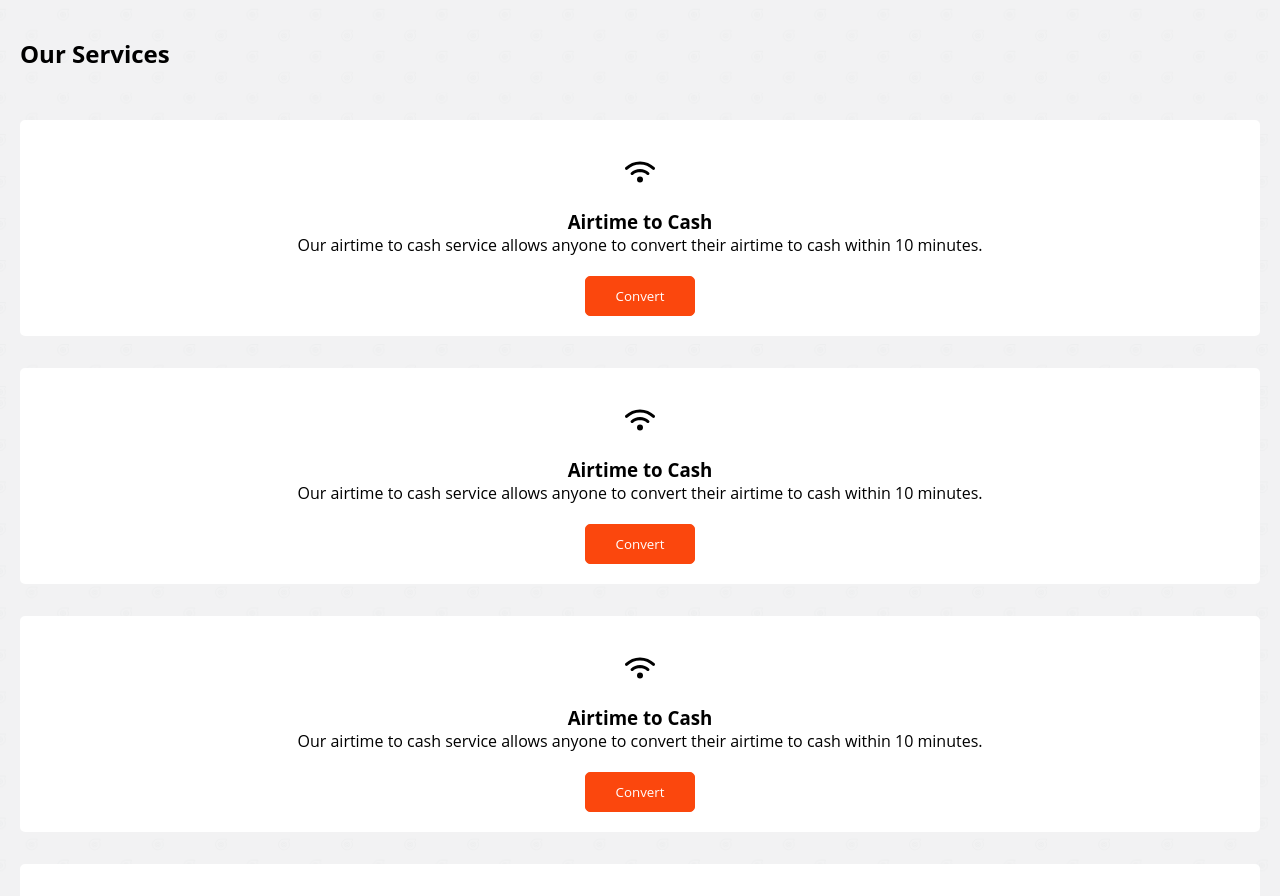
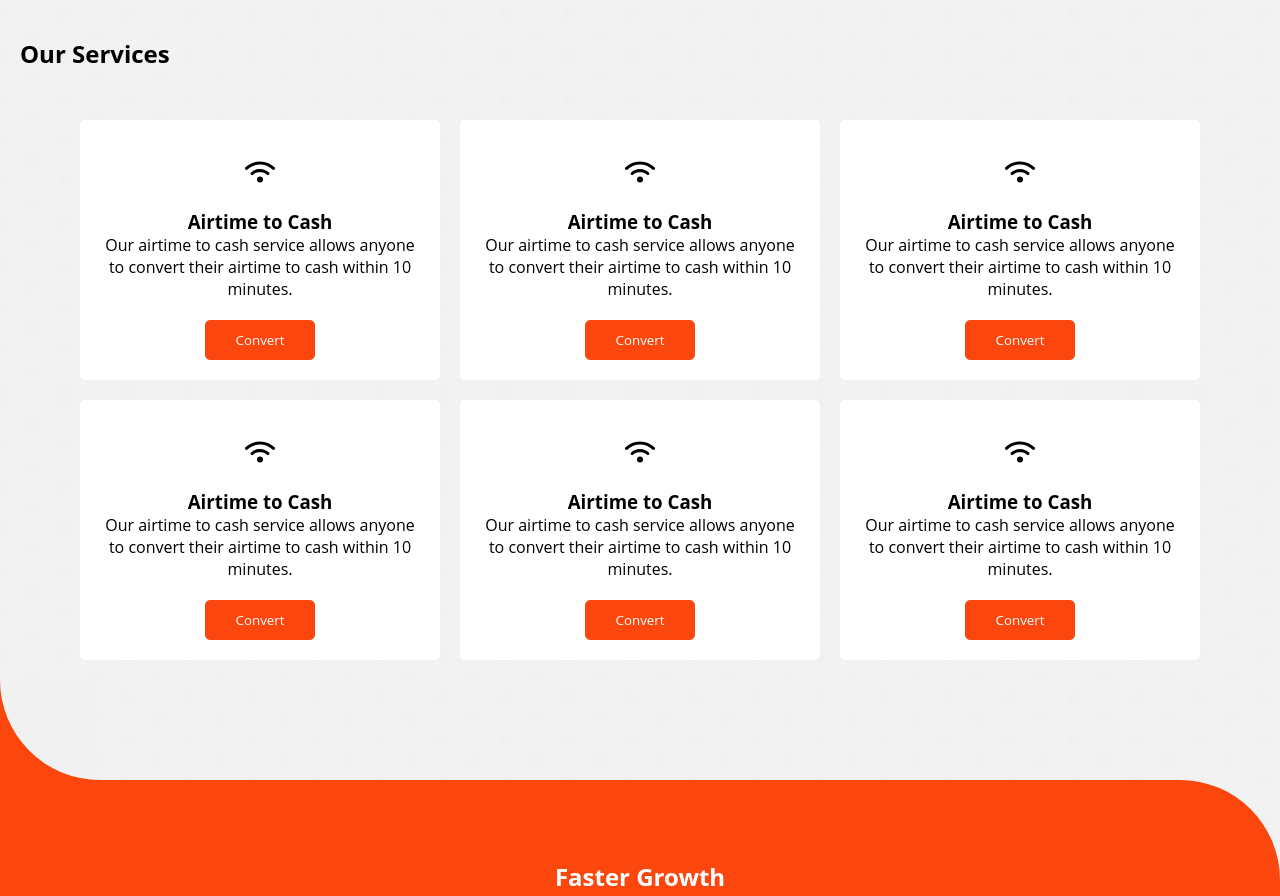
Before and after one commit to Adamsonoladipupo/GosublandingpageOld, a plain HTML site: page index.html in a window 1280 px wide. Shown: the part 791-1687 px from the top of the page. Drawn offline with Linux system fonts and the light colour scheme.

Commit message:
Add files via upload

```diff
--- a/index.html
+++ b/index.html
@@ -180,7 +180,7 @@
     <section class="reveal">
 <div class="wrapper">
     <i id="left" class="fa-solid fa-angle-left">
-        <svg xmlns="http://www.w3.org/2000/svg" height="20" width="12.5" viewBox="0 0 320 512" class=""><path d="M278.6 233.4c12.5 12.5 12.5 32.8 0 45.3l-160 160c-12.5 12.5-32.8 12.5-45.3 0s-12.5-32.8 0-45.3L210.7 256 73.4 118.6c-12.5-12.5-12.5-32.8 0-45.3s32.8-12.5 45.3 0l160 160z"/></svg>
+        <svg xmlns="http://www.w3.org/2000/svg" height="20" width="12.5" viewBox="0 0 320 512" ><path d="M41.4 233.4c-12.5 12.5-12.5 32.8 0 45.3l160 160c12.5 12.5 32.8 12.5 45.3 0s12.5-32.8 0-45.3L109.3 256 246.6 118.6c12.5-12.5 12.5-32.8 0-45.3s-32.8-12.5-45.3 0l-160 160z"/></svg>
     </i>
     <ul class="carousel">
       <li class="card" >
@@ -230,7 +230,7 @@
       </li>
     </ul>
     <i id="right" class="fa-solid fa-angle-right">
-        <svg xmlns="http://www.w3.org/2000/svg" height="20" width="12.5" viewBox="0 0 320 512" ><path d="M41.4 233.4c-12.5 12.5-12.5 32.8 0 45.3l160 160c12.5 12.5 32.8 12.5 45.3 0s12.5-32.8 0-45.3L109.3 256 246.6 118.6c12.5-12.5 12.5-32.8 0-45.3s-32.8-12.5-45.3 0l-160 160z"/></svg>
+        <svg xmlns="http://www.w3.org/2000/svg" height="20" width="12.5" viewBox="0 0 320 512" class=""><path d="M278.6 233.4c12.5 12.5 12.5 32.8 0 45.3l-160 160c-12.5 12.5-32.8 12.5-45.3 0s-12.5-32.8 0-45.3L210.7 256 73.4 118.6c-12.5-12.5-12.5-32.8 0-45.3s32.8-12.5 45.3 0l160 160z"/></svg>
     </i>
   </div>
 
@@ -358,9 +358,10 @@
 
         <div class="hr">
             <hr>
+        </div>
+        <div style="text-align: center;">
             <span id="copyright" class="copyright"></span>
         </div>
-
     </div>
 
 </body>
--- a/pryStyle.css
+++ b/pryStyle.css
@@ -181,6 +181,7 @@ margin-top: 20px;
     display: flex;
     justify-content: center;
     flex-wrap: wrap;
+    grid-template-columns: minmax (100px 2fr);
     gap: 2rem;
     margin: 50px 0 0px 0 ;
 }
@@ -462,7 +463,6 @@ margin-top: 20px;
 }
 .footer p{
     color: #ffffff;
-    margin-left: 10px;
     margin-bottom: 5px;
 
 }
@@ -526,12 +526,25 @@ margin-top: 20px;
         }
 /* Our services */
 .O-cards{
-
-    flex-direction: column;
+    display: flex;
     justify-content: center;
     /* flex-wrap: wrap; */
-    gap: 2rem;
+    grid-template-columns: 40%;
+    grid-template-rows: 400px ;
+    gap: 20px;
     margin: 50px 0 0px 0 ;
+}
+.o-card{
+    width: 360px;
+    height: auto;
+    padding: 20px;
+    display: block;
+    justify-content: center;
+    align-items:center ;
+    text-align: center;
+    background-color: #fff;
+    transition: 1s ease;
+    border-radius: 5px;
 }
 /* Testimony section */
         .wrapper .carousel {
@@ -547,8 +560,8 @@ margin-top: 20px;
             z-index: 1;
         }
         .P-slide img{
-            height: 50px;
-            margin: 0 40px;
+            height: 35px;
+            margin: 0 30px;
         }
 
         .FooterLinks{
```
